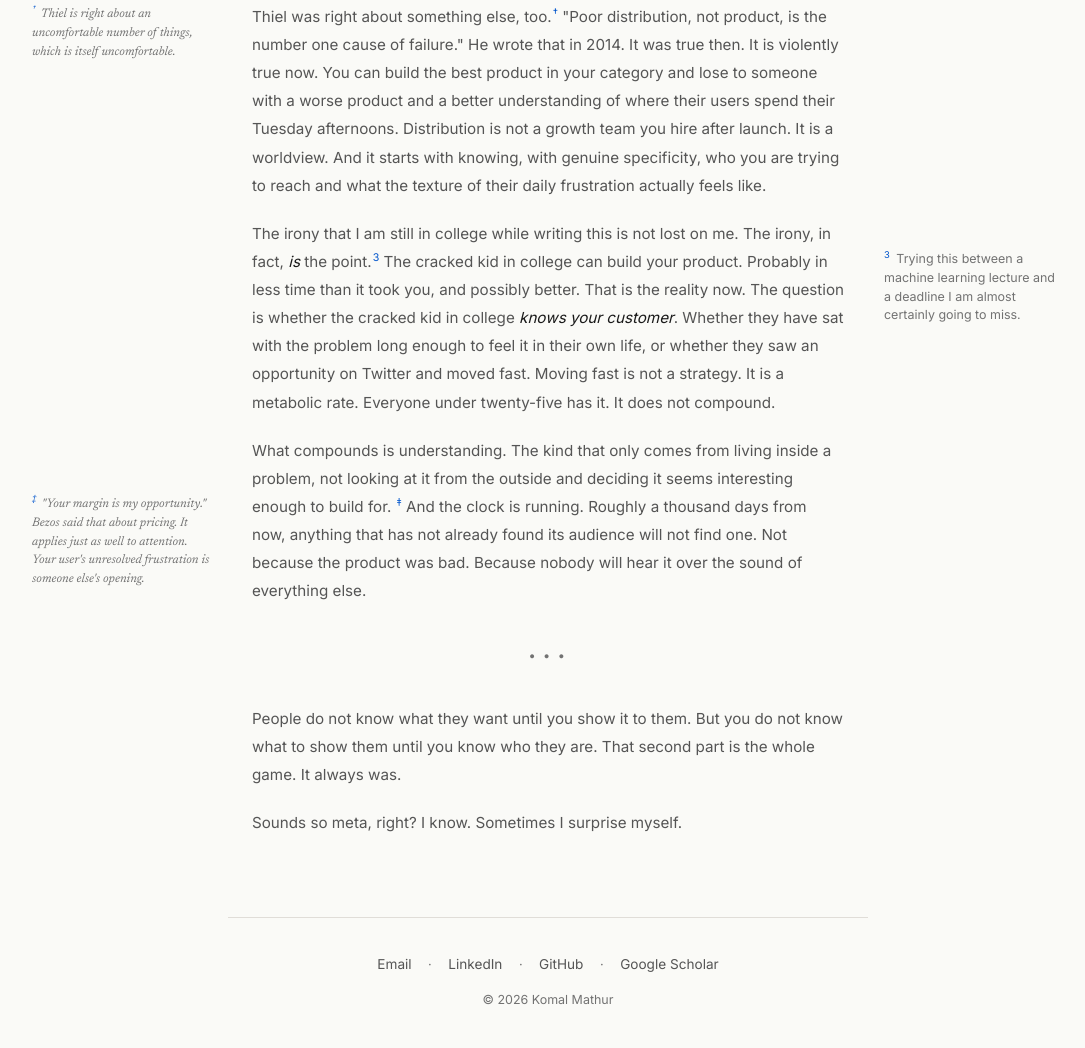
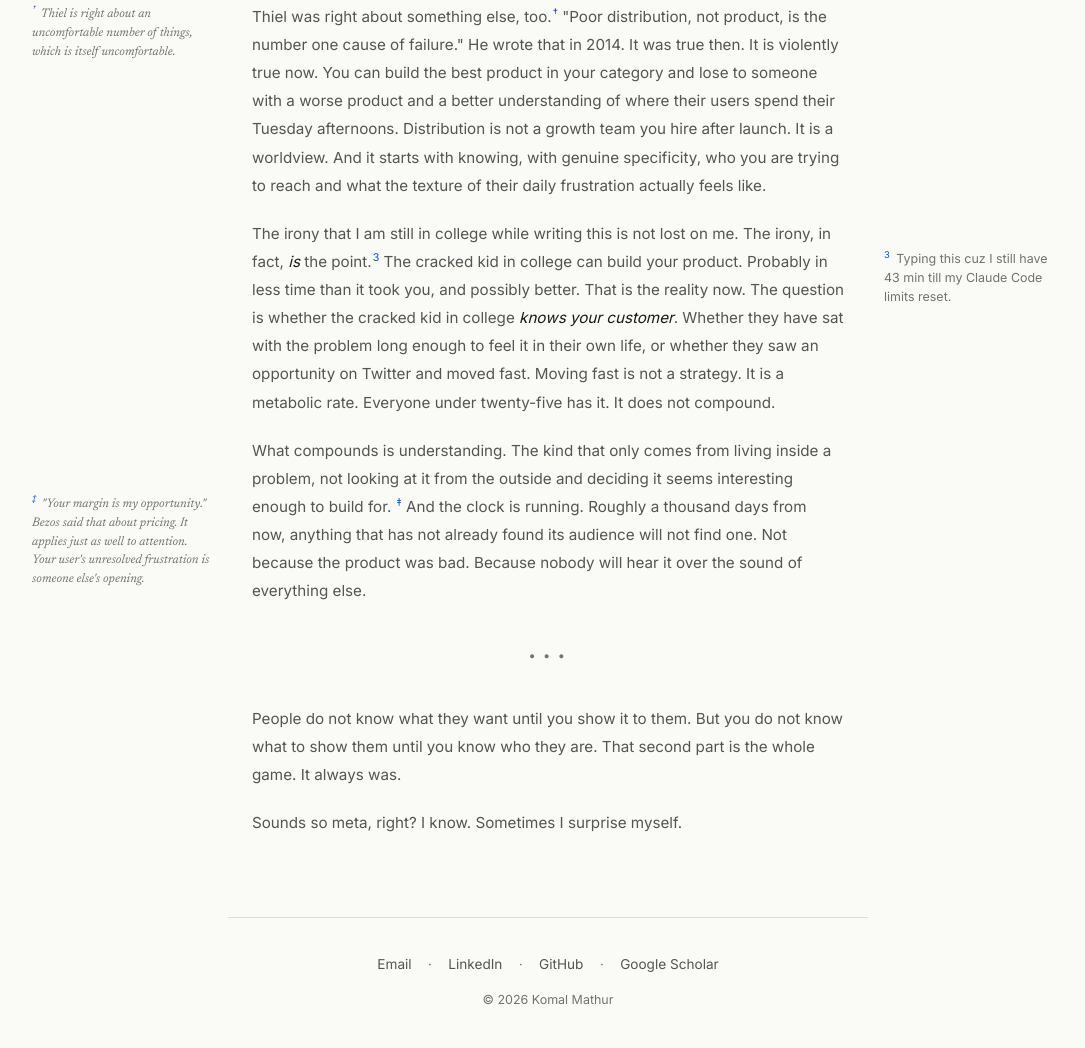
Before and after one commit to komalboyo/komalboyo.github.io, a plain HTML site: page essays/building-in-the-age-of-builders.html in a window 1280 px wide. Shown: the part 2806-3854 px from the top of the page, without its empty margins (92-1177 px from the left). Drawn offline with Linux system fonts and the light colour scheme.

Commit message:
content: update sidenote text in builders essay

```diff
--- a/essays/building-in-the-age-of-builders.html
+++ b/essays/building-in-the-age-of-builders.html
@@ -94,7 +94,7 @@
 
         <p><span class="sidenote-wrapper sidenote-wrapper-left">Thiel was right about something else, too.<sup class="sn-num sn-sym">&dagger;</sup><span class="sidenote sidenote-left"><sup>&dagger;</sup> Thiel is right about an uncomfortable number of things, which is itself uncomfortable.</span></span> "Poor distribution, not product, is the number one cause of failure." He wrote that in 2014. It was true then. It is violently true now. You can build the best product in your category and lose to someone with a worse product and a better understanding of where their users spend their Tuesday afternoons. Distribution is not a growth team you hire after launch. It is a worldview. And it starts with knowing, with genuine specificity, who you are trying to reach and what the texture of their daily frustration actually feels like.</p>
 
-        <p>The irony that I am still in college while writing this is not lost on me. <span class="sidenote-wrapper">The irony, in fact, <em>is</em> the point.<sup class="sn-num">3</sup><span class="sidenote"><sup>3</sup> Trying this between a machine learning lecture and a deadline I am almost certainly going to miss.</span></span> The cracked kid in college can build your product. Probably in less time than it took you, and possibly better. That is the reality now. The question is whether the cracked kid in college <em>knows your customer</em>. Whether they have sat with the problem long enough to feel it in their own life, or whether they saw an opportunity on Twitter and moved fast. Moving fast is not a strategy. It is a metabolic rate. Everyone under twenty-five has it. It does not compound.</p>
+        <p>The irony that I am still in college while writing this is not lost on me. <span class="sidenote-wrapper">The irony, in fact, <em>is</em> the point.<sup class="sn-num">3</sup><span class="sidenote"><sup>3</sup> Typing this cuz I still have 43 min till my Claude Code limits reset.</span></span> The cracked kid in college can build your product. Probably in less time than it took you, and possibly better. That is the reality now. The question is whether the cracked kid in college <em>knows your customer</em>. Whether they have sat with the problem long enough to feel it in their own life, or whether they saw an opportunity on Twitter and moved fast. Moving fast is not a strategy. It is a metabolic rate. Everyone under twenty-five has it. It does not compound.</p>
 
         <p>What compounds is understanding. The kind that only comes from living inside a problem, not looking at it from the outside and deciding it seems interesting enough to build for. <span class="sidenote-wrapper sidenote-wrapper-left"><sup class="sn-num sn-sym">&Dagger;</sup><span class="sidenote sidenote-left"><sup>&Dagger;</sup> "Your margin is my opportunity." Bezos said that about pricing. It applies just as well to attention. Your user's unresolved frustration is someone else's opening.</span></span> And the clock is running. Roughly a thousand days from now, anything that has not already found its audience will not find one. Not because the product was bad. Because nobody will hear it over the sound of everything else.</p>
 
```
